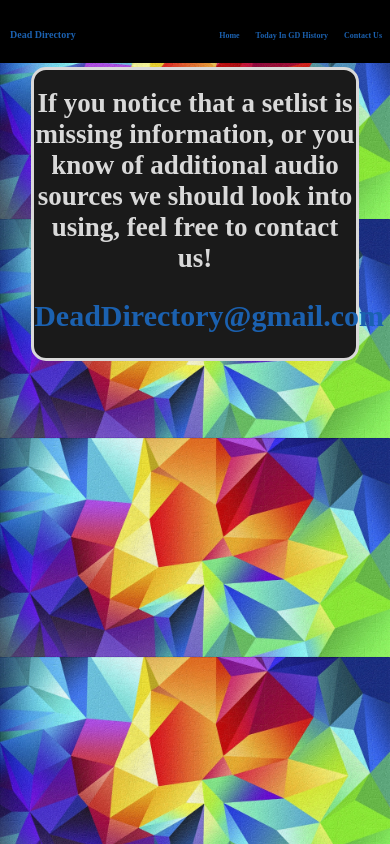
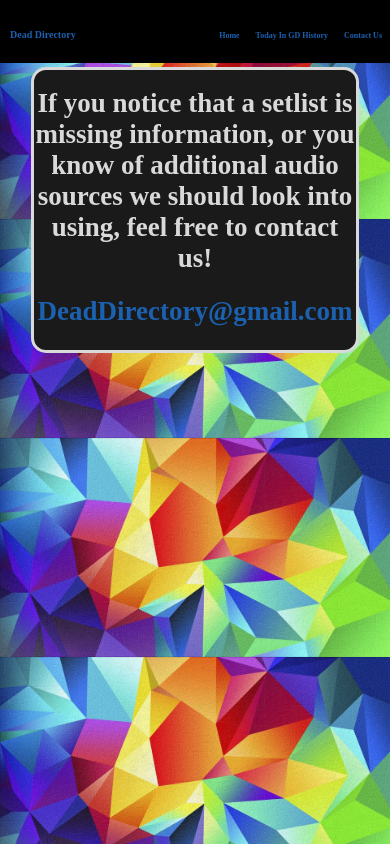
Before and after one commit to HappyDev95/Dead-Directory, an Angular app: page /ContactUs in a window 390 px wide. Built offline with nearby package versions, Linux system fonts and the light colour scheme; a web font is replaced by a local one.

Commit message:
Mobile compatible css changes

```diff
--- a/src/app/contact/contact-us.component.scss
+++ b/src/app/contact/contact-us.component.scss
@@ -23,8 +23,8 @@ h2 {
 
 @media screen and (max-width: 600px) {
   .contact-us-container {
-    h1 {
-      word-wrap: break-word;
+    word-wrap: break-word;
+    h1, h2 {
       font-size: 1.8em;
     }
   }
--- a/src/app/not-found/not-found.component.scss
+++ b/src/app/not-found/not-found.component.scss
@@ -28,7 +28,7 @@ h2 {
 
 @media screen and (max-width: 600px) {
   .contact-us-container {
-    h1 {
+    h1, h2 {
       font-size: 1.2em;
     }
   }
--- a/src/app/tour-year/tour-year.component.scss
+++ b/src/app/tour-year/tour-year.component.scss
@@ -78,7 +78,7 @@ h4 {
 
   .tour-year-list {
     font-size: 1em;
-    padding: 0 0 0 4em;
+    padding: 0;
 
     li {
       padding: 1em;
```
